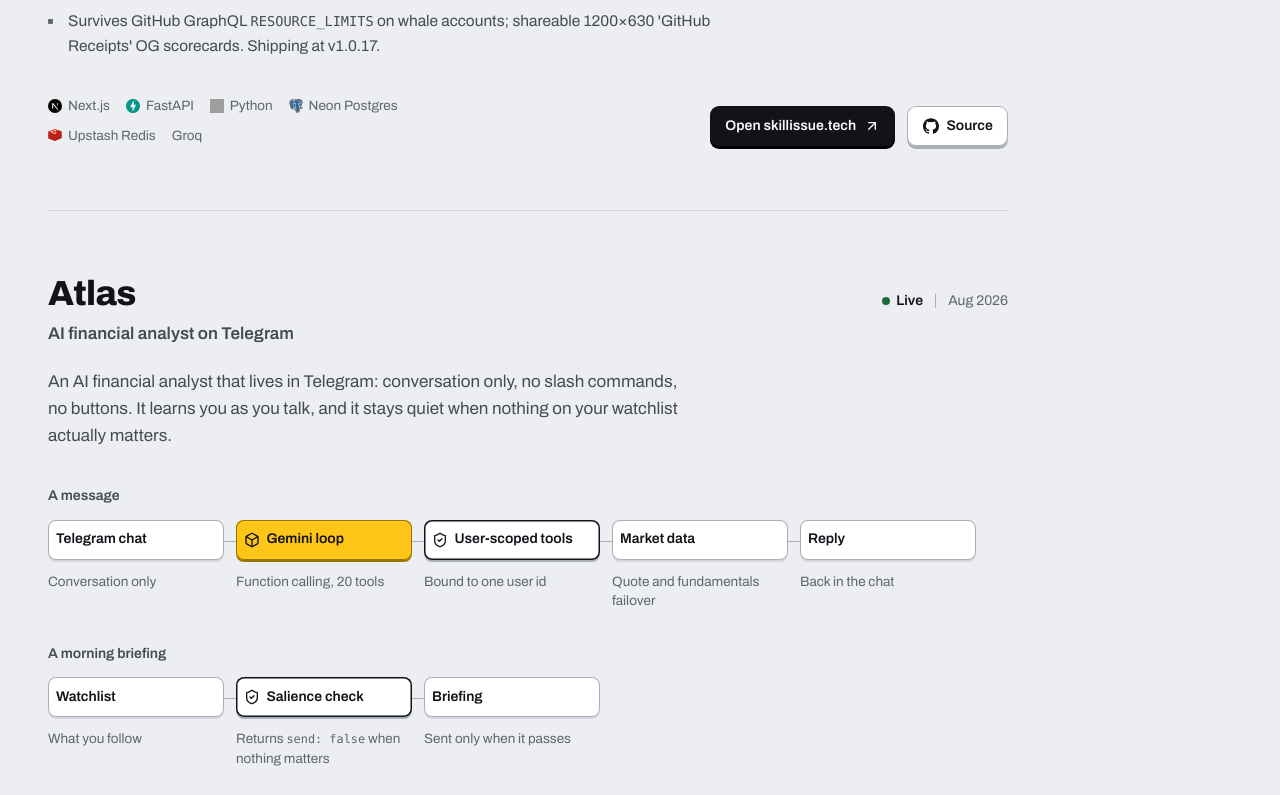
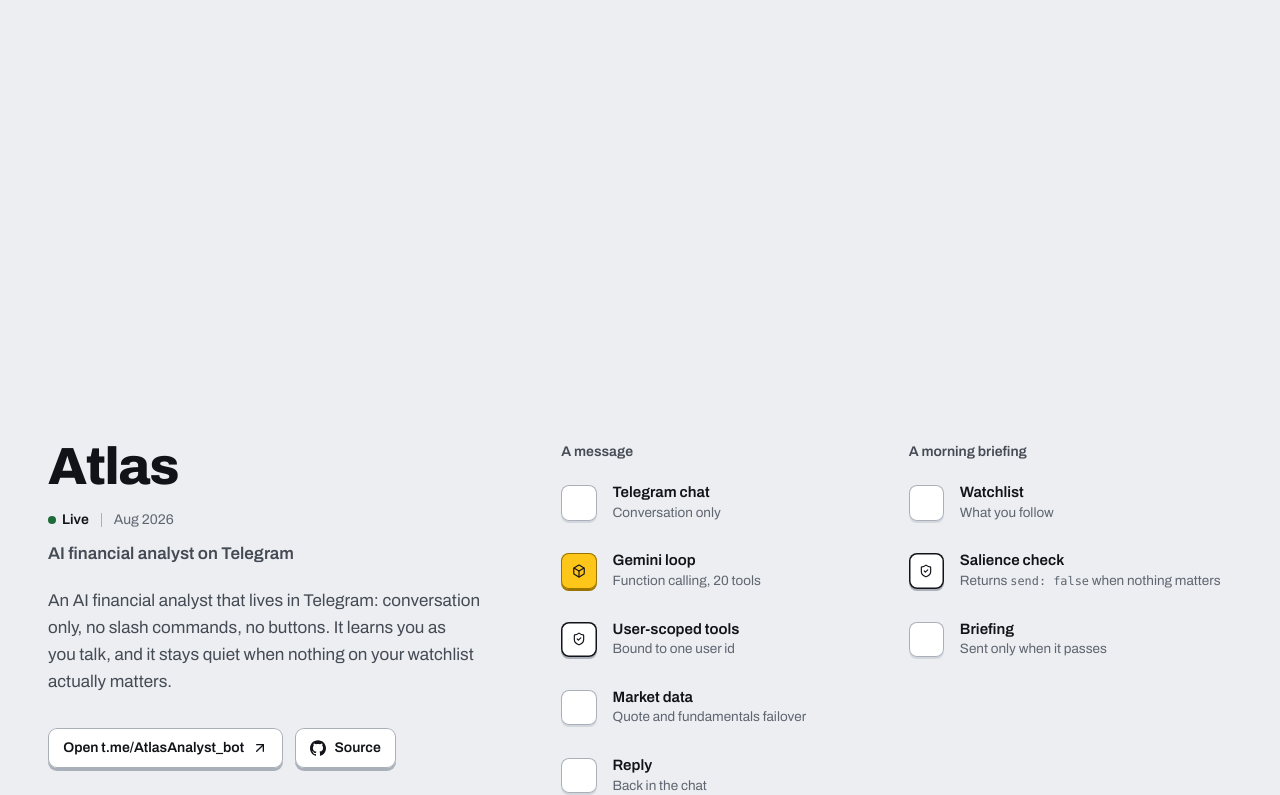
Before and after one commit to Shaan-alpha/Portfolio, a Next.js app: page / in a window 1280 px wide. Shown: the part 2994-3789 px from the top of the page. Built offline with nearby package versions, Linux system fonts and the light colour scheme; grey boxes are pictures that could not be loaded.

Commit message:
feat: give each system its own scene

```diff
--- a/src/app/globals.css
+++ b/src/app/globals.css
@@ -420,6 +420,20 @@ body > footer {
 html[data-film] header {
   border-color: transparent;
 }
+/* A step's marker shows its tile until the dots form on it, and keeps it
+   wherever the field does not draw the scene: without WebGL, and in a scene
+   too tall for the screen (`data-tiles`). */
+[data-glyph] {
+  transition: opacity 300ms var(--ease);
+}
+html[data-field] [data-scene]:not([data-tiles]) [data-glyph] {
+  opacity: 0;
+}
+/* The reading part's top is a snap stop, and its first section starts
+   exactly there. */
+#also-shipped {
+  scroll-margin-top: 0;
+}
 /* Once the dots have formed on the drawing, the drawing steps back. */
 [data-stack-box][data-live] [data-drawing] {
   opacity: 0;
--- a/src/app/page.tsx
+++ b/src/app/page.tsx
@@ -3,12 +3,13 @@ import Film from "@/components/film/Film";
 import HeroScene from "@/components/film/HeroScene";
 import ThesisScene from "@/components/film/ThesisScene";
 import WorkScene from "@/components/film/WorkScene";
-import CaseStudies from "@/components/CaseStudies";
+import SystemScene from "@/components/film/SystemScene";
 import Archive from "@/components/Archive";
 import About from "@/components/About";
 import Experience from "@/components/Experience";
 import Contact from "@/components/Contact";
 import Footer from "@/components/Footer";
+import { flagship } from "@/content/projects";
 
 /** The film (full-screen scenes, one per gesture) and then the reading part,
  *  which is one tall snap area scrolled natively. The footer stays outside
@@ -23,9 +24,11 @@ export default function Home() {
           <HeroScene />
           <ThesisScene />
           <WorkScene />
+          {flagship.map((p) => (
+            <SystemScene key={p.id} project={p} />
+          ))}
         </Film>
         <div id="reading" data-reading>
-          <CaseStudies />
           <Archive />
           <About />
           <Experience />
--- a/src/components/Archive.tsx
+++ b/src/components/Archive.tsx
@@ -1,5 +1,5 @@
 import { ArrowUpRight } from "lucide-react";
-import { StatusLabel } from "./ProjectCase";
+import { StatusLabel } from "./StatusLabel";
 import { GithubIcon } from "./icons";
 import { lab } from "@/content/projects";
 import { spell } from "@/lib/format";
@@ -9,8 +9,10 @@ import { withCode } from "@/lib/withCode";
  *  grid, so the eye runs down names, then descriptions, then links. */
 export default function Archive() {
   return (
-    <section id="also-shipped" aria-labelledby="also-title" className="border-t border-line">
-      <div className="container-x py-20 lg:py-24">
+    <section id="also-shipped" aria-labelledby="also-title">
+      {/* The reading part's top: the header's hairline is the line it starts
+          from, so it needs no border of its own, only room under the header. */}
+      <div className="container-x pb-20 pt-[calc(var(--header)+3rem)] lg:pb-24 lg:pt-[calc(var(--header)+5rem)]">
         <h2 id="also-title" className="t-h3 text-ink">
           Also shipped
         </h2>
--- a/src/components/CaseStudies.tsx
+++ /dev/null
@@ -1,17 +0,0 @@
-import ProjectCase from "./ProjectCase";
-import { flagship } from "@/content/projects";
-
-/** The six case studies, read in full. Each keeps its id, so the lanes in the
- *  film and any old link land on it. Phase 2 turns each into its own scene. */
-export default function CaseStudies() {
-  return (
-    // Not a second "Selected work" landmark: the film's work scene is that.
-    <div className="container-x pb-6 pt-[calc(var(--header)+3rem)]">
-      <div className="max-w-[60rem]">
-        {flagship.map((p) => (
-          <ProjectCase key={p.id} project={p} />
-        ))}
-      </div>
-    </div>
-  );
-}
--- a/src/components/Pipeline.tsx
+++ b/src/components/Pipeline.tsx
@@ -2,7 +2,7 @@ import { Box, Hand, ShieldCheck } from "lucide-react";
 import type { Flow, StepKind } from "@/content/projects";
 import { withCode } from "@/lib/withCode";
 
-const KIND_LABEL: Record<StepKind, string> = {
+export const KIND_LABEL: Record<StepKind, string> = {
   io: "",
   step: "",
   model: "model",
@@ -10,7 +10,7 @@ const KIND_LABEL: Record<StepKind, string> = {
   human: "human approval",
 };
 
-function KindIcon({ kind, className }: { kind: StepKind; className?: string }) {
+export function KindIcon({ kind, className }: { kind: StepKind; className?: string }) {
   if (kind === "model") return <Box aria-hidden className={className} />;
   if (kind === "guard") return <ShieldCheck aria-hidden className={className} />;
   if (kind === "human") return <Hand aria-hidden className={className} />;
@@ -20,7 +20,7 @@ function KindIcon({ kind, className }: { kind: StepKind; className?: string }) {
 /* A flow turns horizontal only when its own box is wide enough for the widest
    unbreakable label ("User-scoped", "Fact-check") to sit inside its block:
    51rem for up to six steps, 54rem for seven. These are container queries on
-   the wrapper (`@container` in ProjectCase), so the sidebar, the viewport and
+   the wrapper (`@container` on each flow below), so the sheet, the viewport and
    the visitor's font size all count. The class strings are spelled out in
    full because Tailwind only generates classes it can read in the source. */
 const ACROSS = {
--- a/src/components/ProjectCase.tsx
+++ b/src/components/ProjectCase.tsx
@@ -1,21 +1,10 @@
 import { ArrowUpRight } from "lucide-react";
 import Pipeline from "./Pipeline";
 import { GithubIcon } from "./icons";
+import { StatusLabel } from "./StatusLabel";
 import { hostOf, type Project } from "@/content/projects";
 import { lookupTech, TechLogo } from "@/lib/techIcons";
 import { withCode } from "@/lib/withCode";
-
-export function StatusLabel({ status }: { status: Project["status"] }) {
-  if (status === "live") {
-    return (
-      <span className="inline-flex items-center gap-1.5 font-semibold text-ink">
-        <span aria-hidden className="h-2 w-2 rounded-full bg-ok" />
-        Live
-      </span>
-    );
-  }
-  return <span className="font-semibold text-ink-2">{status === "shipped" ? "Shipped" : "Building"}</span>;
-}
 
 export default function ProjectCase({ project: p }: { project: Project }) {
   return (
--- /dev/null
+++ b/src/components/StatusLabel.tsx
@@ -0,0 +1,14 @@
+import type { Project } from "@/content/projects";
+
+/** A project's status as one word, with a green dot when it is live. */
+export function StatusLabel({ status }: { status: Project["status"] }) {
+  if (status === "live") {
+    return (
+      <span className="inline-flex items-center gap-1.5 font-semibold text-ink">
+        <span aria-hidden className="h-2 w-2 rounded-full bg-ok" />
+        Live
+      </span>
+    );
+  }
+  return <span className="font-semibold text-ink-2">{status === "shipped" ? "Shipped" : "Building"}</span>;
+}
--- /dev/null
+++ b/src/components/film/SceneFlows.tsx
@@ -0,0 +1,57 @@
+import { KIND_LABEL, KindIcon } from "@/components/Pipeline";
+import type { Flow, StepKind } from "@/content/projects";
+import { withCode } from "@/lib/withCode";
+
+const TILE: Record<StepKind, string> = { io: "", step: "", model: "tile-model", guard: "tile-guard", human: "" };
+
+/** A system's flows as its scene shows them: a rail running top to bottom,
+ *  each step a marker with its label and note beside it. The field forms
+ *  each step's shape on its marker (`data-node`); until it does, and wherever
+ *  it does not, the marker shows the step as a tile (`data-glyph`), the way
+ *  the legend draws it. Two flows of one system sit side by side. The labels
+ *  and notes are masks, so no dust drifts behind them. */
+export default function SceneFlows({ flows, name }: { flows: Flow[]; name: string }) {
+  const named = flows.length > 1;
+  return (
+    <div className={`grid gap-x-6 gap-y-8 ${named ? "grid-cols-2" : "grid-cols-1"}`}>
+      {flows.map((flow, f) => {
+        const title = named ? `${name}, ${flow.name?.toLowerCase()}` : name;
+        return (
+          <div key={flow.name ?? f} className="min-w-0">
+            {named && (
+              <h3 data-mask className="mb-5 text-[14px] font-semibold text-ink-2">
+                {flow.name}
+              </h3>
+            )}
+            <ol aria-label={`How ${title} runs, step by step`} className="flex flex-col gap-y-[clamp(0.75rem,3.6svh,2.25rem)]">
+              {flow.steps.map((s) => (
+                <li key={s.label} className="flex items-center gap-4">
+                  <span
+                    data-node
+                    data-kind={s.kind}
+                    data-flow={String(f)}
+                    data-step={s.label}
+                    className="relative size-[clamp(1.75rem,4.4svh,2.5rem)] shrink-0"
+                  >
+                    <span data-glyph aria-hidden className={`tile ${TILE[s.kind]} absolute inset-0 !min-h-0 justify-center !p-0`}>
+                      <KindIcon kind={s.kind} className="h-3.5 w-3.5" />
+                    </span>
+                  </span>
+                  <span data-mask className="min-w-0">
+                    {/* Non-breaking hyphens, as in Pipeline: "Fact-check" wraps
+                        between words, never at its own hyphen. */}
+                    <span className="block text-[15px] font-semibold leading-tight text-ink">
+                      {s.label.replace(/-/g, "‑")}
+                      {KIND_LABEL[s.kind] && <span className="sr-only"> ({KIND_LABEL[s.kind]})</span>}
+                    </span>
+                    <span className="mt-0.5 block text-[13.5px] leading-snug text-ink-3 max-md:hidden">{withCode(s.note)}</span>
+                  </span>
+                </li>
+              ))}
+            </ol>
+          </div>
+        );
+      })}
+    </div>
+  );
+}
--- /dev/null
+++ b/src/components/film/SystemScene.tsx
@@ -0,0 +1,55 @@
+import { ArrowUpRight } from "lucide-react";
+import SceneFlows from "./SceneFlows";
+import { GithubIcon } from "@/components/icons";
+import { StatusLabel } from "@/components/StatusLabel";
+import { hostOf, type Project } from "@/content/projects";
+import { withCode } from "@/lib/withCode";
+
+/** Scenes 4 to 9: one system each. The text column (a mask for the field)
+ *  holds the name, status, kicker and description, then the ways in; the
+ *  flows fill the right seven columns, where the dots draw each step and the
+ *  system's guard doing its job. On phones the description and the step
+ *  notes move into the case-study sheet. */
+export default function SystemScene({ project: p }: { project: Project }) {
+  return (
+    <section
+      id={p.id}
+      data-scene={p.id}
+      aria-labelledby={`${p.id}-title`}
+      className="container-x grid grid-cols-1 content-center gap-x-12 gap-y-8 pb-10 lg:grid-cols-12"
+    >
+      <div data-mask="text" className="lg:col-span-5">
+        <h2 id={`${p.id}-title`} className="t-h2 text-ink">
+          {p.name}
+        </h2>
+        <p className="mt-4 flex items-center gap-3 text-[14px] text-ink-3">
+          <StatusLabel status={p.status} />
+          <span aria-hidden className="h-3.5 w-px bg-line-2" />
+          <span className="tabular-nums">{p.date}</span>
+        </p>
+        <p className="semi mt-2 text-[17px] font-semibold text-ink-2">{p.kicker}</p>
+        <p className="mt-5 max-w-[52ch] text-ink-2 max-md:hidden">{withCode(p.desc)}</p>
+        <div className="mt-8 flex flex-wrap gap-3">
+          {p.liveLink && (
+            <a href={p.liveLink} target="_blank" rel="noreferrer" className="key key-secondary key-sm">
+              Open {p.liveLabel ?? hostOf(p.liveLink)}
+              <ArrowUpRight aria-hidden className="h-4 w-4" />
+              <span className="sr-only">(opens in a new tab)</span>
+            </a>
+          )}
+          {p.link && (
+            <a href={p.link} target="_blank" rel="noreferrer" className="key key-secondary key-sm">
+              <GithubIcon className="h-4 w-4" />
+              Source
+              <span className="sr-only">for {p.name} on GitHub (opens in a new tab)</span>
+            </a>
+          )}
+        </div>
+      </div>
+
+      <div className="lg:col-span-7">
+        <SceneFlows flows={p.flows ?? []} name={p.name} />
+      </div>
+    </section>
+  );
+}
```
